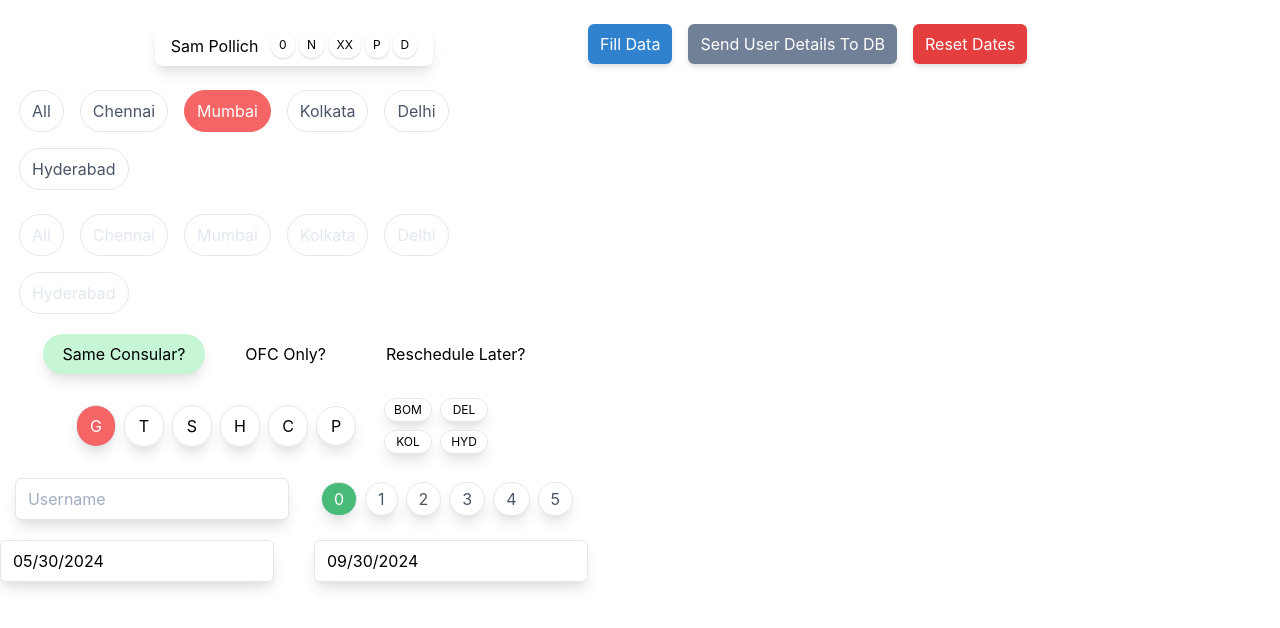
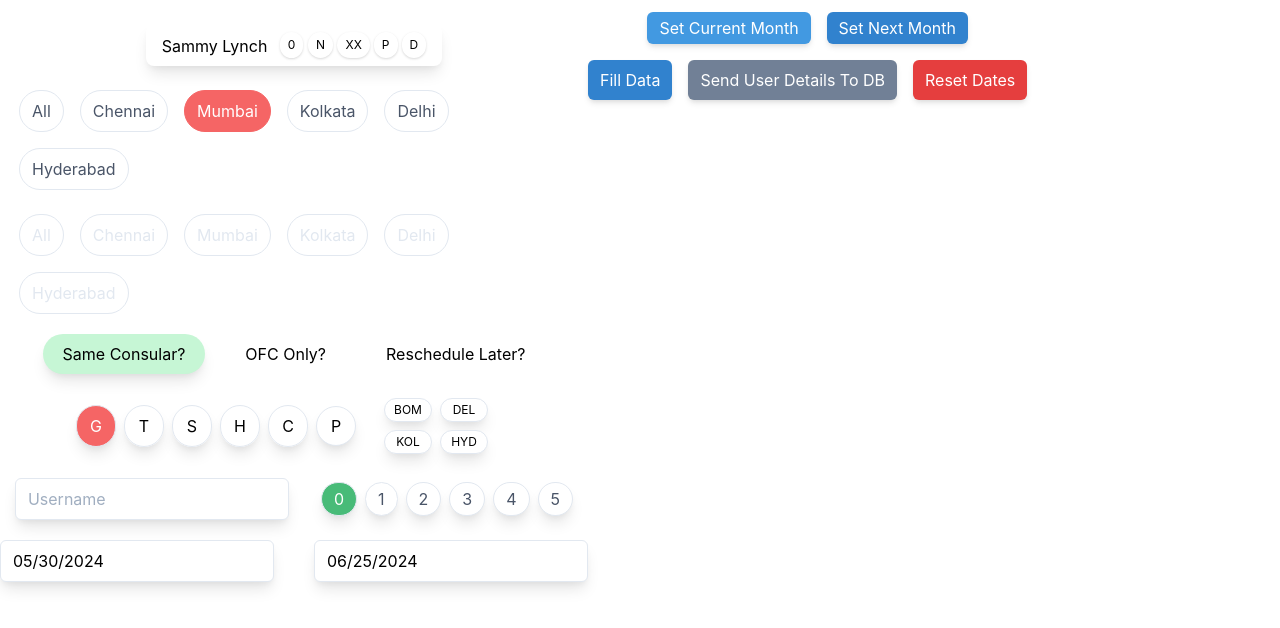
Before and after one commit to krsambhav/pushernew, a React (Create React App) app: page / in a window 1280 px wide. Shown: the top 628 px of the page. Built offline with nearby package versions, Linux system fonts and the light colour scheme.

Commit message:
Added new feature and fixed bugs

```diff
--- a/src/App.js
+++ b/src/App.js
@@ -67,6 +67,29 @@ function App() {
     }
   }, [gapDays]);
 
+  useEffect(() => {
+    const currentDate = new Date(earliestDate);
+    let newLastDate;
+
+    if (currentDate.getDate() <= 10) {
+      newLastDate = new Date(currentDate.getFullYear(), currentDate.getMonth() + 1, 0);
+    } else {
+      newLastDate = new Date(currentDate.getFullYear(), currentDate.getMonth() + 1, 25);
+    }
+
+    setLastDate(newLastDate);
+  }, [earliestDate]);
+
+  const setLastDateCurrentMonth = () => {
+    const currentDate = new Date(earliestDate);
+    setLastDate(new Date(currentDate.getFullYear(), currentDate.getMonth() + 1, 0));
+  };
+
+  const setLastDateNextMonth = () => {
+    const currentDate = new Date(earliestDate);
+    setLastDate(new Date(currentDate.getFullYear(), currentDate.getMonth() + 1, 25));
+  };
+
   async function fetchUID(html) {
     const match = html.match(/<span class="username">[^<]*\((\d+)\)/);
     return match ? match[1] : null;
@@ -130,22 +153,21 @@ function App() {
       setPrimaryID(tempData["id"]);
       setPrimaryName(tempData["name"]);
       let tempExtraData = HtmlToJsonExtractor(html);
-      tempExtraData[0]['id'] = tempData["id"];
-      setExtraData(tempExtraData)
+      tempExtraData[0]["id"] = tempData["id"];
+      setExtraData(tempExtraData);
       console.log(tempData);
       try {
         ofcCount = html.match(/OFC APPOINTMENT DETAILS/g).length || 0;
         // console.log(html)
-        console.log(ofcCount)
+        console.log(ofcCount);
         if (ofcCount != 0) {
           let consularCount = html.match(/CONSULAR APPOINTMENT DETAILS/g) || [];
           if (consularCount.length === 0) {
-            toast.error('Locked OFC Detected')
+            toast.error("Locked OFC Detected");
             return;
           }
           setReschedule("true");
-        }
-        else setReschedule("false");
+        } else setReschedule("false");
         console.log("Reschedule: ", reschedule);
       } catch (error) {
         // console.error(error)
@@ -280,7 +302,7 @@ function App() {
     const data = await response.json();
     // console.log(data)
     const membersArr = data["Members"];
-    console.log(membersArr)
+    console.log(membersArr);
     const dependentIDsArr = [];
     if (membersArr.length === 0) dependentIDsArr.push(primaryID);
     membersArr.forEach((member) => {
@@ -401,9 +423,18 @@ function App() {
       toast.error("Data Incomplete, Can't Push");
       return;
     }
-    const checkResponse = await fetch(`http://104.192.2.29:3000/users/${primaryID}`);
+    const checkResponse = await fetch(
+      `http://104.192.2.29:3000/users/${primaryID}`
+    );
     if (checkResponse.ok) {
       toast.error("User Already Exists");
+      return;
+    }
+    const checkAlreadyDone = await fetch(
+      `http://172.81.131.195:3000/stats/${primaryID}`
+    );
+    if (checkAlreadyDone.ok) {
+      toast.error("User Already Booked");
       return;
     }
     const cityArray = Object.keys(cities).filter((city) => cities[city]);
@@ -1027,7 +1058,8 @@ function App() {
   selected={lastDate}
   onChange={(date) => setLastDate(date)}
   className="shadow-lg border border-gray-300 rounded-md px-3 py-2 focus:outline-none focus:ring-2 focus:ring-blue-500"
-  minDate={earliestDate} // Disable dates earlier than earliestDate
+  minDate={earliestDate}
+  openToDate={earliestDate > new Date() ? earliestDate : undefined}
 />
         </div>
       </div>
@@ -1043,7 +1075,21 @@ function App() {
           />
         </div>
       </div>
-      <div className="fill-btn flex flex-row gap-4 mt-6">
+      <div className="flex flex-row gap-4 mt-3">
+      <button
+        onClick={setLastDateCurrentMonth}
+        className="btn bg-blue-500 text-white rounded-md px-3 py-1 shadow-md outline-none hover:bg-blue-600 transition duration-200"
+      >
+        Set Current Month
+      </button>
+      <button
+        onClick={setLastDateNextMonth}
+        className="btn bg-blue-600 text-white rounded-md px-3 py-1 shadow-md outline-none hover:bg-green-600 transition duration-200"
+      >
+        Set Next Month
+      </button>
+    </div>
+      <div className="fill-btn flex flex-row gap-4 mt-4">
         <button
           id="fill-btn"
           onClick={handleFill}
```
Also changed, not shown: 8 other files (tests, documents, lock files or other folders).
